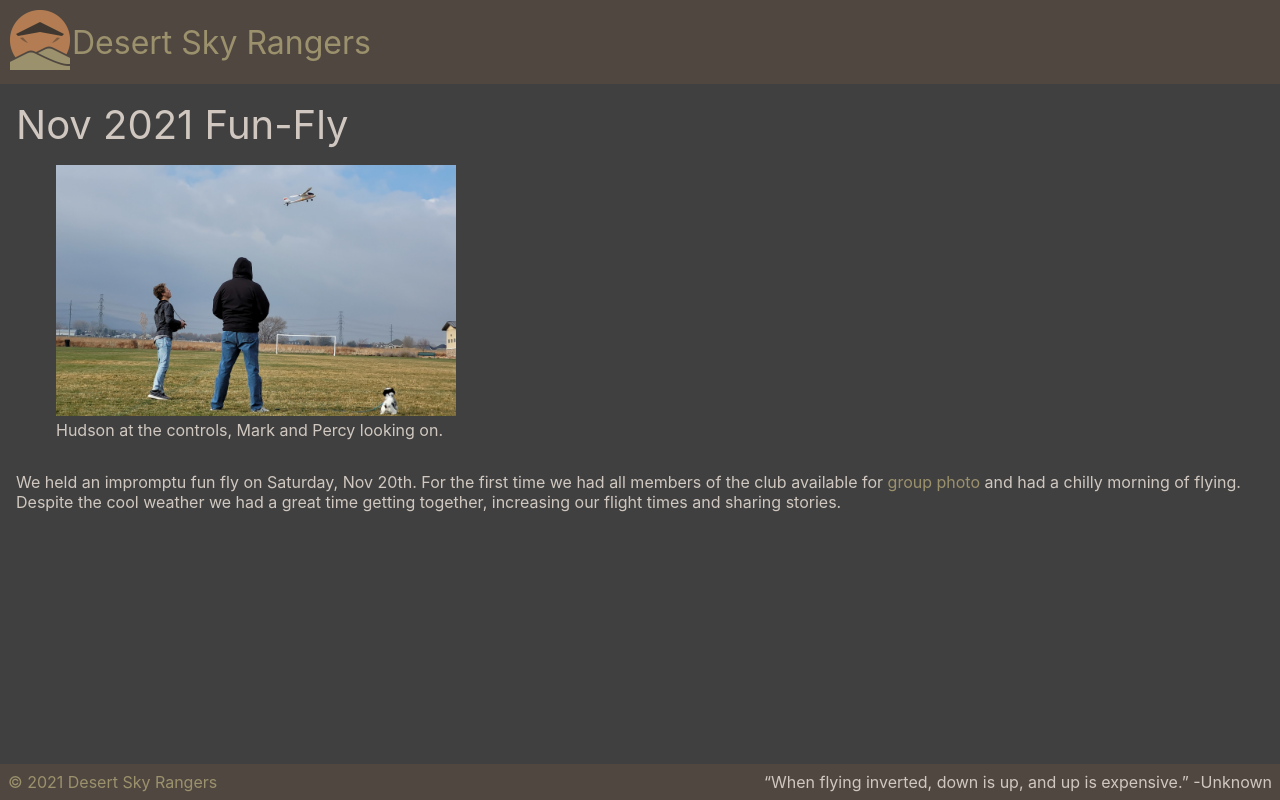
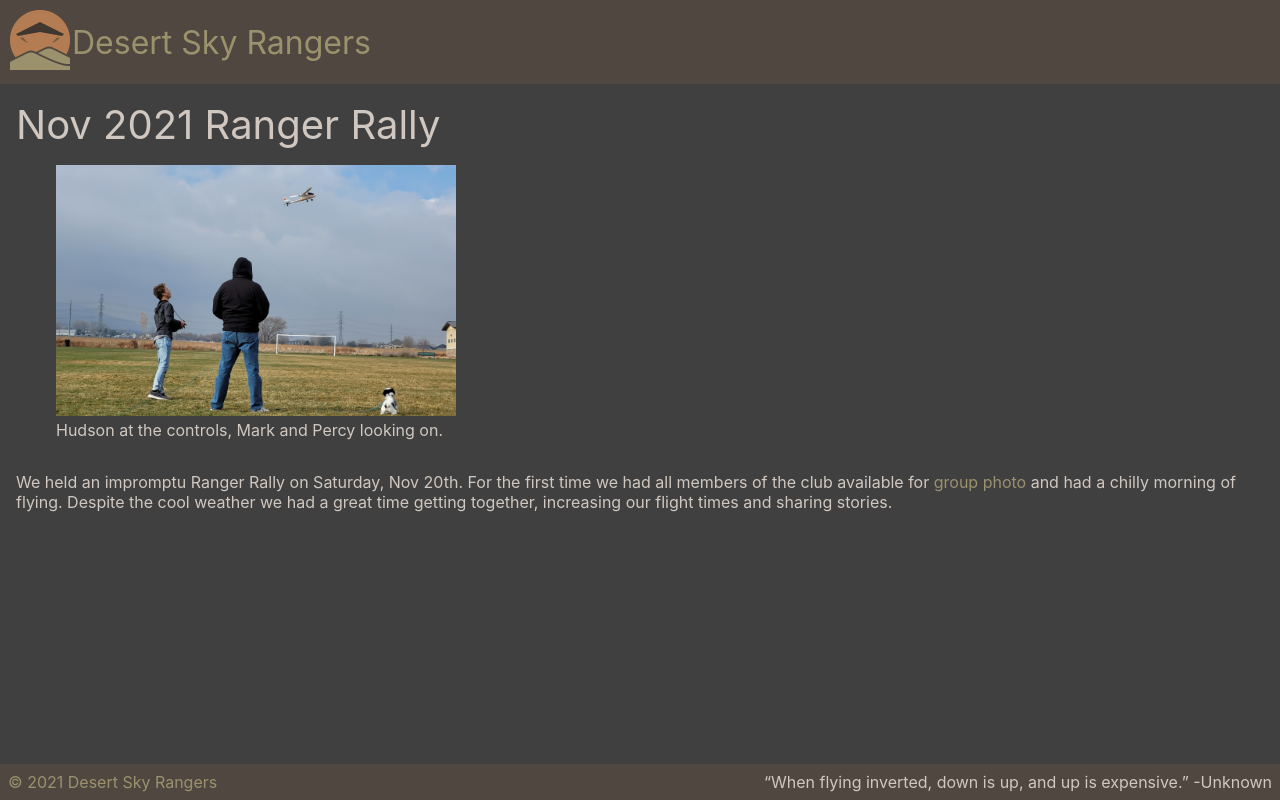
Before and after one commit to desertskyrangers/www.desertskyrangers.org, a React (Create React App) app: page /activities in a window 1280 px wide. Built offline with nearby package versions, Linux system fonts and the light colour scheme.

Commit message:
Change Fun Fly to Ranger Rally

```diff
--- a/src/Activities.js
+++ b/src/Activities.js
@@ -6,13 +6,13 @@ export default class Activities extends React.Component {
 		return (
 			<div className='content'>
 
-				<h2>Nov 2021 Fun-Fly</h2>
+				<h2>Nov 2021 Ranger Rally</h2>
 				<figure>
-					<img className='photo' src='/photos/dsr-funfly-2021-11-20.jpg' alt='DRS Fun Fly'/>
+					<img className='photo' src='/photos/dsr-ranger-rally-2021-11-20.jpg' alt='DRS Ranger Rally'/>
 					<figcaption>Hudson at the controls, Mark and Percy looking on.</figcaption>
 				</figure>
 				<p>
-					We held an impromptu fun fly on Saturday, Nov 20th. For the first time we had all members
+					We held an impromptu Ranger Rally on Saturday, Nov 20th. For the first time we had all members
 					of the club available for <a href='/about'>group photo</a> and had a chilly morning of
 					flying. Despite the cool weather we had a great time getting together, increasing our flight
 					times and sharing stories.
--- a/src/Home.js
+++ b/src/Home.js
@@ -15,11 +15,11 @@ export default class Home extends React.Component {
 
                         <h2>Nov 2021 Fun-Fly</h2>
                         <figure>
-                            <img className='photo' src='/photos/dsr-funfly-2021-11-20.jpg' alt='DRS Fun Fly'/>
+                            <img className='photo' src='/photos/dsr-ranger-rally-2021-11-20.jpg' alt='DRS Ranger Rally'/>
                             <figcaption>Hudson at the controls, Mark and Percy looking on.</figcaption>
                         </figure>
                         <p>
-                            We held an impromptu fun fly on Saturday, Nov 20th. For the first time we had all members
+                            We held an impromptu Ranger Rally on Saturday, Nov 20th. For the first time we had all members
                             of the club available for <a href='/about'>group photo</a> and had a chilly morning of
                             flying. Despite the cool weather we had a great time getting together, increasing our flight
                             times and sharing stories.
```
Also changed, not shown: public/photos/dsr-ranger-rally-2021-11-20.jpg (renamed from public/photos/dsr-funfly-2021-11-20.jpg).
